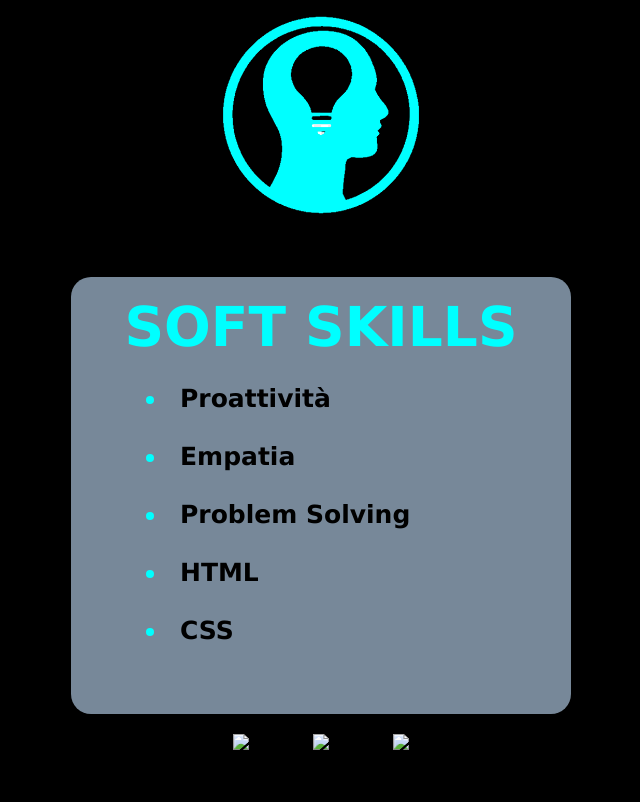
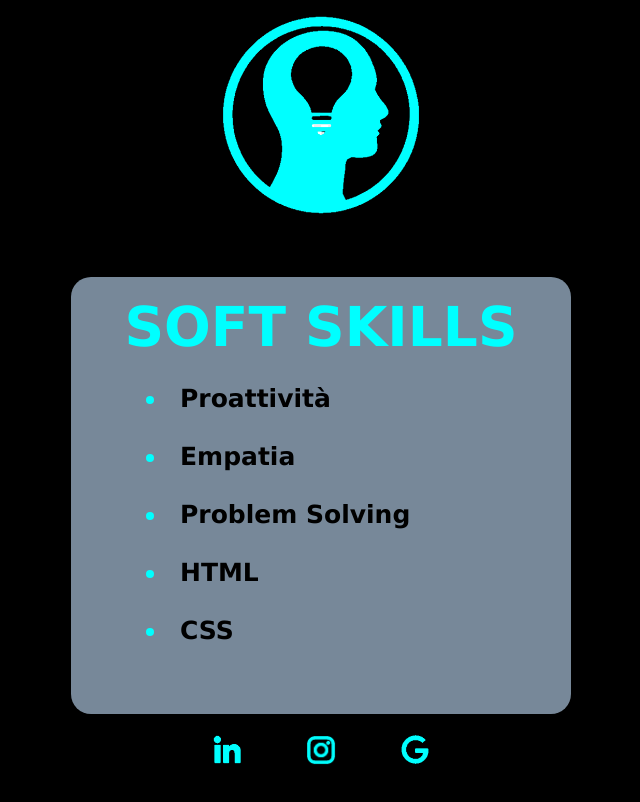
Before and after one commit to Criic98/Progetto-s2i, a plain HTML site: page index.html in a window 1280 px wide. Shown: the part 2189-2991 px from the top of the page, without its empty margins (319-959 px from the left). Drawn offline with Linux system fonts and the light colour scheme.

Commit message:
first commit

```diff
--- a/index.html
+++ b/index.html
@@ -98,9 +98,9 @@
 		<div class="footer">
 			<div id="social">
 		<center>
-      <a href="https://www.linkedin.com/feed/" target="_blank"><img class="icon" src="Images/logo linkedin.png" width="30" hspace="30"></a>
-      <a href="https://www.instagram.com/unclegiazz/?hl=it" target="_blank"><img class="icon" src="Images/logo instagram.png" width="30" hspace="30"></a>
-      <a href="mailto:giacomofanale769@gmail.com" target="_blank"><img class="icon" src="Images/logo G.png" width="30" hspace="30"></a>
+      <a href="https://www.linkedin.com/feed/" target="_blank"><img class="icon" src="Images/logolinkedin.png" width="30" hspace="30"></a>
+      <a href="https://www.instagram.com/unclegiazz/?hl=it" target="_blank"><img class="icon" src="Images/logoinstagram.png" width="30" hspace="30"></a>
+      <a href="mailto:giacomofanale769@gmail.com" target="_blank"><img class="icon" src="Images/logoG.png" width="30" hspace="30"></a>
 
 		</center>
 			</div>
```
